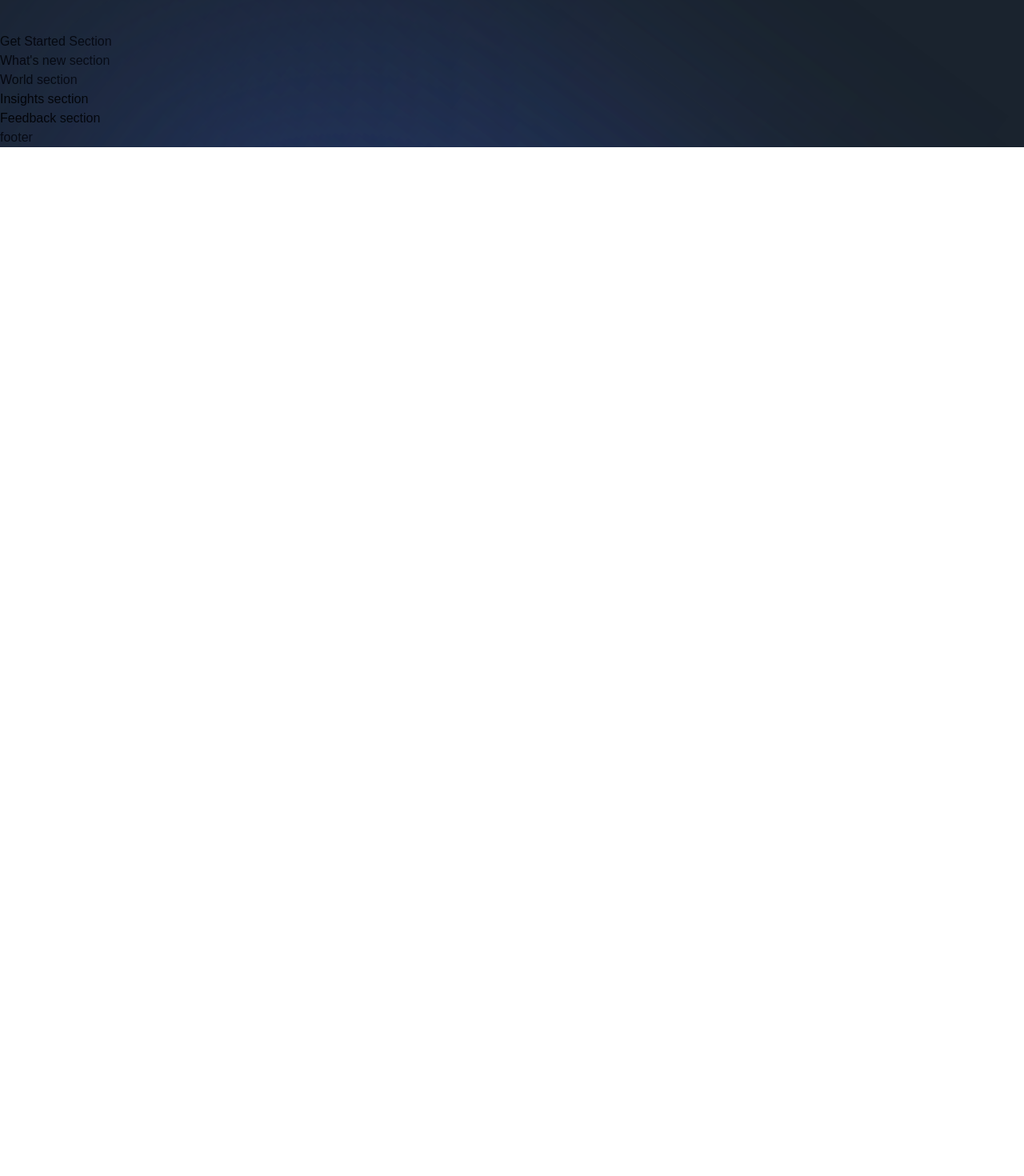
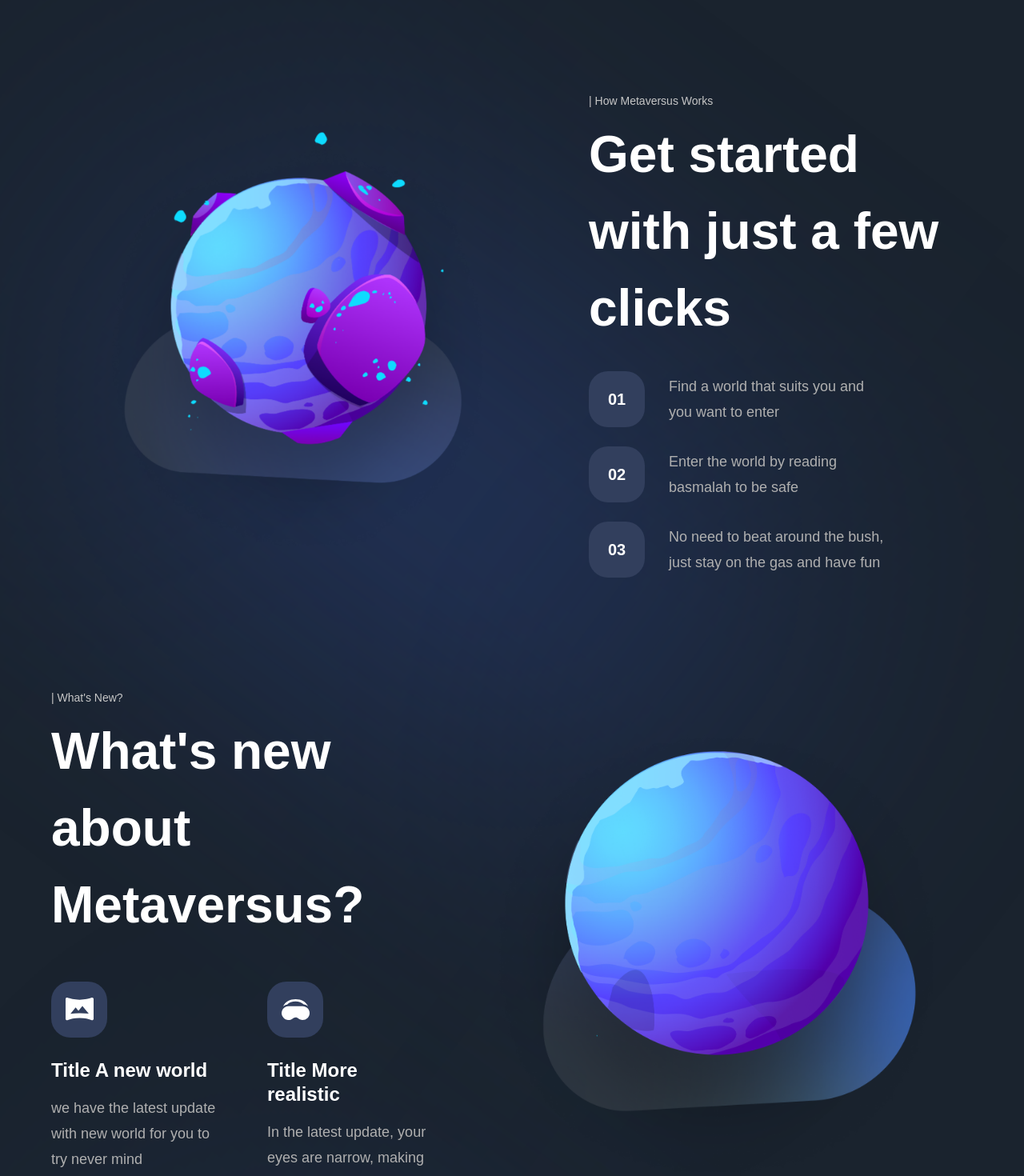
Before and after one commit to Clupai8o0/metaverse-madness, a Next.js app: page / in a window 1280 px wide. Shown: the part 2520-3990 px from the top of the page at 80% size. Before the commit the page ends 2704 px from the top, so only its background shows below. Built offline with nearby package versions, Linux system fonts and the light colour scheme; a web font is replaced by a local one.

Commit message:
new features and get started

```diff
--- a/components/NewFeatures.jsx
+++ b/components/NewFeatures.jsx
@@ -1,7 +1,19 @@
-const NewFeatures = () => (
-  <div>
-    New Features
-  </div>
+import styles from "../styles";
+
+const NewFeatures = ({ imgUrl, title, subtitle }) => (
+	<div className="flex-1 flex flex-col sm:max-w-[25px] min-w-[210px]">
+		<div
+			className={`${styles.flexCenter} w-[70px] h-[70px] rounded-[24px] bg-[#323f5d]`}
+		>
+			<img src={imgUrl} alt="icon" className="w-1/2 h-1/2 object-contain" />
+		</div>
+		<h1 className="mt-[26px] font-bold text-[24px] leading-[30px] text-white">
+			Title {title}
+		</h1>
+		<p className="flex-1 mt-[16px] font-normal text-[18px] text-[#b0b0b0] leading-[32px]">
+			{subtitle}
+		</p>
+	</div>
 );
 
 export default NewFeatures;
--- a/components/StartSteps.jsx
+++ b/components/StartSteps.jsx
@@ -1,7 +1,16 @@
-const StartSteps = () => (
-  <div>
-    start steps
-  </div>
+import styles from "../styles";
+
+const StartSteps = ({ number, text }) => (
+	<div className={`${styles.flexCenter} flex-row`}>
+		<div
+			className={`${styles.flexCenter} w-[70px] h-[70px] rounded-[24px] bg-[#323f5d]`}
+		>
+			<p className="font-bold text-[20px] text-white">0{number}</p>
+		</div>
+		<p className="flex-1 ml-[30px] font-normal text-[18px] text-[#B0b0b0] leading-[32px]">
+			{text}
+		</p>
+	</div>
 );
 
 export default StartSteps;
--- a/sections/GetStarted.jsx
+++ b/sections/GetStarted.jsx
@@ -1,9 +1,47 @@
-'use client';
+"use client";
+
+import { motion } from "framer-motion";
+
+import styles from "../styles";
+import { staggerContainer, fadeIn, planetVariants } from "../utils/motion";
+import { StartSteps, TitleText, TypingText } from "../components";
+
+import { startingFeatures } from "../constants";
 
 const GetStarted = () => (
-  <section>
-    Get Started Section
-  </section>
+	<section className={`${styles.paddings} relative z-10`}>
+		<motion.div
+			variants={staggerContainer}
+			initial="hidden"
+			whileInView="show"
+			viewport={{ once: "false", amount: 0.25 }}
+			className={`${styles.innerWidth} mx-auto flex lg:flex-row flex-col gap-8`}
+		>
+			<motion.div
+				variants={planetVariants("left")}
+				className={`flex-1 ${styles.flexCenter}`}
+			>
+				<img
+					src="/get-started.png"
+					alt="get started"
+					className="w-[90%] h-[90%] object-contain"
+				/>
+			</motion.div>
+			<motion.div
+				variants={fadeIn("left", "tween", 0.2, 1)}
+				className="flex-[0.75] flex justify-center flex-col"
+			>
+				<TypingText title="| How Metaversus Works" />
+				<TitleText title={<>Get started with just a few clicks</>} />
+
+				<div className="mt-[31px] flex flex-col max-w-[370px] gap-[24px]">
+					{startingFeatures.map((feature, i) => (
+						<StartSteps key={feature} number={i + 1} text={feature} />
+					))}
+				</div>
+			</motion.div>
+		</motion.div>
+	</section>
 );
 
 export default GetStarted;
--- a/sections/WhatsNew.jsx
+++ b/sections/WhatsNew.jsx
@@ -1,9 +1,47 @@
-'use client';
+"use client";
+
+import { motion } from "framer-motion";
+
+import styles from "../styles";
+import { staggerContainer, fadeIn, planetVariants } from "../utils/motion";
+import { NewFeatures, TitleText, TypingText } from "../components";
+
+import { newFeatures } from "../constants";
 
 const WhatsNew = () => (
-  <section>
-    What's new section
-  </section>
+	<section className={`${styles.paddings} relative z-10`}>
+		<motion.div
+			variants={staggerContainer}
+			initial="hidden"
+			whileInView="show"
+			viewport={{ once: "false", amount: 0.25 }}
+			className={`${styles.innerWidth} mx-auto flex lg:flex-row flex-col gap-8`}
+		>
+			<motion.div
+				variants={fadeIn("right", "tween", 0.2, 1)}
+				className="flex-[0.75] flex justify-center flex-col"
+			>
+				<TypingText title="| What's New?" />
+				<TitleText title={<>What's new about Metaversus?</>} />
+
+				<div className="mt-[48px] flex flex-wrap justify-between gap-[24px]">
+					{newFeatures.map((feature) => (
+						<NewFeatures key={feature.title} {...feature} />
+					))}
+				</div>
+			</motion.div>
+			<motion.div
+				variants={planetVariants("right")}
+				className={`flex-1 ${styles.flexCenter}`}
+			>
+				<img
+					src="/whats-new.png"
+					alt="whats new"
+					className="w-[90%] h-[90%] object-contain"
+				/>
+			</motion.div>
+		</motion.div>
+	</section>
 );
 
 export default WhatsNew;
```
